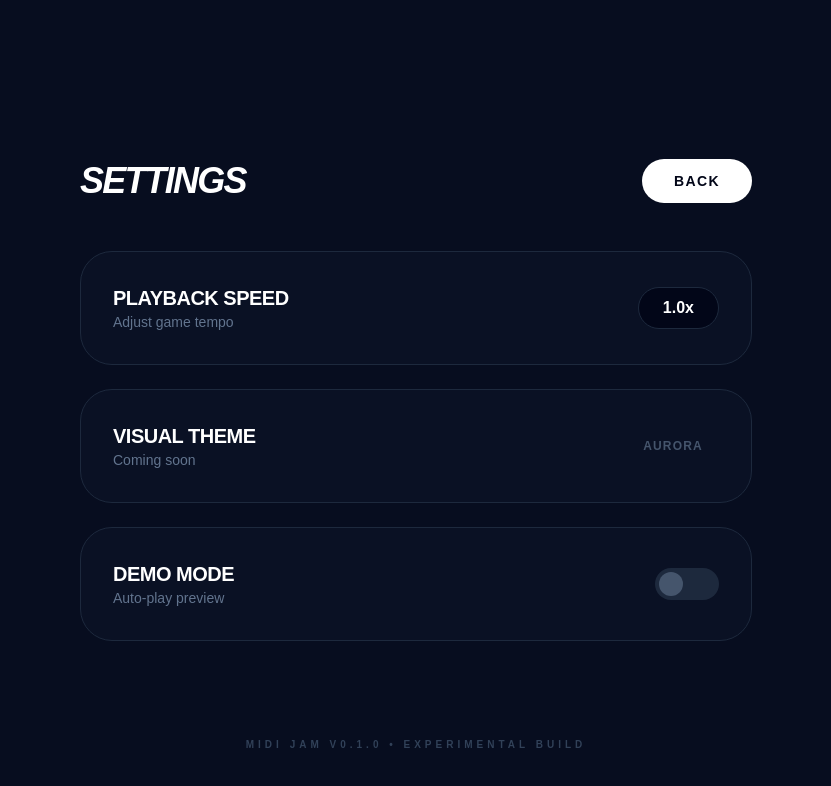
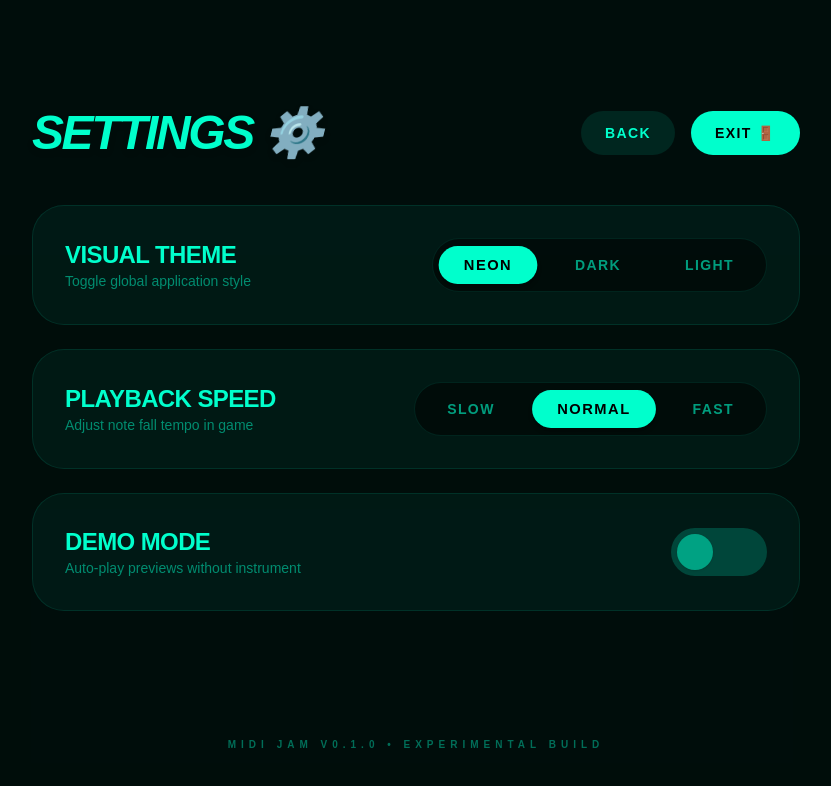
Before and after one commit to hongy20/midi-jam, a Next.js app: page /settings in a window 1280 px wide. Shown: the top 786 px of the page, without its empty margins (224-1055 px from the left). Built offline with nearby package versions, Linux system fonts and the light colour scheme.

Commit message:
feat(navigation): complete phase 2 layout and context wiring for game flow

```diff
--- a/src/app/game/page.tsx
+++ b/src/app/game/page.tsx
@@ -6,8 +6,13 @@ import { useGameNavigation } from "@/hooks/use-game-navigation";
 
 export default function GamePage() {
   const { navigate } = useGameNavigation();
-  const { selectedInstrument, selectedTrack, gameSession, setGameSession } =
-    useSelection();
+  const {
+    selectedInstrument,
+    selectedTrack,
+    gameSession,
+    setGameSession,
+    setSessionResults,
+  } = useSelection();
 
   const [timeLeft, setTimeLeft] = useState(gameSession?.timeLeft ?? 15);
   const [isPaused, setIsPaused] = useState(gameSession?.isPaused ?? false);
@@ -35,10 +40,21 @@ export default function GamePage() {
   // Auto-navigate on completion
   useEffect(() => {
     if (timeLeft <= 0) {
+      // Generate randomized results for the demo
+      const randomAccuracy = Math.floor(Math.random() * (100 - 30 + 1) + 30); // 30-100%
+      const randomScore = Math.floor(Math.random() * 9000) + 1000;
+      const randomCombo = Math.floor(Math.random() * 200) + 10;
+
+      setSessionResults({
+        score: randomScore,
+        accuracy: randomAccuracy,
+        combo: randomCombo,
+      });
+
       setGameSession(null); // Clear session on finish
       navigate("/results");
     }
-  }, [timeLeft, navigate, setGameSession]);
+  }, [timeLeft, navigate, setGameSession, setSessionResults]);
 
   // Handle Pause
   const handleTogglePause = useCallback(() => {
@@ -54,6 +70,11 @@ export default function GamePage() {
     setTimeLeft(15);
     setIsPaused(false);
     setShowOverlay(false);
+  };
+
+  const handleQuit = () => {
+    setGameSession(null);
+    navigate("/results");
   };
 
   // Keyboard support (Esc to pause) and Browser-back trapping
@@ -79,34 +100,50 @@ export default function GamePage() {
   }, [isPaused, handleTogglePause]);
 
   return (
-    <div className="fixed inset-0 bg-slate-950 flex flex-col items-center justify-center overflow-hidden">
+    <div className="fixed inset-0 bg-background text-foreground flex flex-col items-center justify-center overflow-hidden transition-colors duration-500">
+      {/* Background Mesh */}
+      <div className="absolute inset-0 overflow-hidden pointer-events-none z-0">
+        <div className="absolute top-1/2 left-1/2 -translate-x-1/2 -translate-y-1/2 w-[120vw] h-[120vh] bg-[radial-gradient(circle,rgba(255,255,255,0.05)_0%,transparent_60%)] animate-[spin_40s_linear_infinite]" />
+      </div>
+
       {/* Game Stage Area (Placeholder) */}
-      <div className="absolute inset-0 flex flex-col items-center justify-end pb-32">
-        <div className="w-full h-1 bg-slate-800 absolute top-1/2 -translate-y-1/2 opacity-20" />
-        <div className="text-white/5 font-black text-[20vw] select-none pointer-events-none tracking-tighter uppercase italic">
+      <div className="absolute inset-0 flex flex-col items-center justify-end pb-[10vh] sm:pb-[20vh] z-10">
+        <div className="w-full h-1 bg-foreground/10 absolute top-1/2 -translate-y-1/2 backdrop-blur-sm" />
+        <div className="text-foreground/5 font-black text-[15vw] select-none pointer-events-none tracking-tighter uppercase italic z-0 animate-pulse">
           JAMMING
         </div>
       </div>
 
       {/* Top UI */}
-      <header className="absolute top-0 w-full p-8 flex justify-between items-start z-10">
-        <div className="flex flex-col">
-          <span className="text-slate-500 font-bold uppercase tracking-widest text-xs mb-1">
-            Playing {selectedInstrument?.name || "Instrument"}
+      <header className="absolute top-0 w-full p-4 sm:p-8 flex justify-between items-start z-20 layout-padding">
+        <div className="flex flex-col max-w-[50%]">
+          <span className="text-foreground/50 font-bold uppercase tracking-[0.2em] sm:tracking-widest text-[10px] sm:text-xs mb-1 truncate">
+            {selectedInstrument?.name || "Instrument"}
           </span>
-          <h2 className="text-2xl font-black text-white uppercase tracking-tighter">
-            {selectedTrack?.name || "Moonlight Sonata"}
+          <h2 className="text-xl sm:text-2xl font-black text-foreground uppercase tracking-tighter truncate">
+            {selectedTrack?.name || "Track"}
           </h2>
         </div>
 
-        <div className="flex items-center gap-8">
-          <div className="flex flex-col items-end">
-            <span className="text-slate-500 font-bold uppercase tracking-widest text-[10px]">
+        <div className="flex items-center gap-4 sm:gap-8">
+          <div className="flex flex-col items-end hidden sm:flex">
+            <span className="text-foreground/50 font-bold uppercase tracking-widest text-[10px]">
               Time Remaining
             </span>
             <span
-              className={`text-4xl font-black tabular-nums transition-colors duration-300 ${
-                timeLeft < 5 ? "text-red-500 animate-pulse" : "text-white"
+              className={`text-3xl sm:text-4xl font-black tabular-nums transition-colors duration-300 ${
+                timeLeft < 5 ? "text-red-500 animate-pulse" : "text-foreground"
+              }`}
+            >
+              {Math.floor(timeLeft / 60)}:
+              {(timeLeft % 60).toString().padStart(2, "0")}
+            </span>
+          </div>
+
+          <div className="sm:hidden flex items-center pr-2">
+            <span
+              className={`text-2xl font-black tabular-nums transition-colors duration-300 ${
+                timeLeft < 5 ? "text-red-500 animate-pulse" : "text-foreground"
               }`}
             >
               {Math.floor(timeLeft / 60)}:
@@ -117,15 +154,15 @@ export default function GamePage() {
           <button
             type="button"
             onClick={handleTogglePause}
-            className="w-14 h-14 bg-white/10 hover:bg-white/20 rounded-full flex items-center justify-center transition-colors group"
+            className="w-12 h-12 sm:w-14 sm:h-14 bg-foreground/10 hover:bg-foreground/20 rounded-full flex items-center justify-center transition-colors group backdrop-blur-md border border-foreground/10 shadow-lg"
           >
             <div
-              className={`flex gap-1.5 transition-transform duration-300 ${
+              className={`flex gap-1 sm:gap-1.5 transition-transform duration-300 ${
                 isPaused ? "scale-90" : "group-hover:scale-110"
               }`}
             >
-              <div className="w-2 h-6 bg-white rounded-full" />
-              <div className="w-2 h-6 bg-white rounded-full" />
+              <div className="w-1.5 sm:w-2 h-5 sm:h-6 bg-foreground rounded-full" />
+              <div className="w-1.5 sm:w-2 h-5 sm:h-6 bg-foreground rounded-full" />
             </div>
           </button>
         </div>
@@ -134,50 +171,45 @@ export default function GamePage() {
       {/* Pause Overlay */}
       {showOverlay && (
         <div
-          className="fixed inset-0 z-50 bg-slate-950/80 backdrop-blur-xl flex items-center justify-center animate-in fade-in duration-300"
+          className="fixed inset-0 z-50 bg-background/80 backdrop-blur-2xl flex items-center justify-center animate-in fade-in duration-300 p-4"
           ref={overlayRef}
         >
-          <div className="text-center flex flex-col gap-6 max-w-sm w-full p-8 animate-in zoom-in-95 duration-300">
-            <h1 className="text-6xl font-black text-white italic uppercase tracking-tighter mb-4">
+          <div className="text-center flex flex-col gap-4 sm:gap-6 w-full max-w-[320px] sm:max-w-sm animate-in zoom-in-95 duration-300">
+            <h1 className="text-5xl sm:text-6xl font-black text-foreground italic uppercase tracking-tighter mb-2 sm:mb-4 bg-gradient-to-br from-foreground to-foreground/50 bg-clip-text text-transparent">
               Paused
             </h1>
 
             <button
               type="button"
               onClick={handleTogglePause}
-              className="w-full py-4 bg-white text-slate-950 rounded-full font-bold text-xl hover:scale-105 transition-transform shadow-[0_0_30px_rgba(255,255,255,0.2)]"
+              className="w-full py-3.5 sm:py-4 bg-foreground text-background rounded-full font-black text-lg sm:text-xl hover:scale-105 transition-transform shadow-[0_0_40px_rgba(255,255,255,0.2)]"
             >
               RESUME
             </button>
             <button
               type="button"
               onClick={handleRestart}
-              className="w-full py-4 bg-slate-900 text-white rounded-full font-bold text-xl hover:bg-slate-800 transition-colors"
+              className="w-full py-3.5 sm:py-4 bg-foreground/10 text-foreground border border-foreground/20 rounded-full font-bold text-lg sm:text-xl hover:bg-foreground/20 flexitems-center justify-center transition-colors"
             >
               RESTART
             </button>
             <button
               type="button"
               onClick={() => navigate("/settings?from=/game")}
-              className="w-full py-4 bg-slate-900 text-white rounded-full font-bold text-xl hover:bg-slate-800 transition-colors"
+              className="w-full py-3.5 sm:py-4 bg-foreground/10 text-foreground border border-foreground/20 rounded-full font-bold text-lg sm:text-xl hover:bg-foreground/20 transition-colors"
             >
-              SETTINGS
+              SETTINGS ⚙️
             </button>
             <button
               type="button"
-              onClick={() => navigate("/results")}
-              className="w-full py-4 text-red-500 rounded-full font-bold text-xl hover:bg-red-500/10 transition-colors"
+              onClick={handleQuit}
+              className="w-full py-3.5 sm:py-4 text-red-500 rounded-full font-bold text-lg sm:text-xl hover:bg-red-500/10 hover:shadow-[0_0_20px_rgba(239,68,68,0.2)] transition-all mt-4"
             >
               QUIT GAME
             </button>
           </div>
         </div>
       )}
-
-      {/* Visualizer Placeholder */}
-      <div className="relative w-full h-full pointer-events-none opacity-50 flex items-center justify-center">
-        <div className="w-px h-full bg-gradient-to-b from-transparent via-blue-500/20 to-transparent" />
-      </div>
     </div>
   );
 }
--- a/src/app/settings/page.tsx
+++ b/src/app/settings/page.tsx
@@ -1,97 +1,149 @@
 "use client";
 
 import { useSearchParams } from "next/navigation";
-import { Suspense } from "react";
+import { Suspense, useState } from "react";
+import { useTheme } from "@/context/theme-context";
 import { useGameNavigation } from "@/hooks/use-game-navigation";
 
 const BackButton = () => {
-  const { goBack } = useGameNavigation();
+  const { goBack, navigate } = useGameNavigation();
   const searchParams = useSearchParams();
   const from = searchParams.get("from") || "/";
 
-  const handleBack = () => {
-    goBack(from);
-  };
-
   return (
-    <button
-      type="button"
-      onClick={handleBack}
-      className="px-8 py-3 bg-white text-slate-950 rounded-full font-bold text-sm tracking-widest uppercase hover:scale-105 transition-transform"
-    >
-      Back
-    </button>
+    <div className="flex items-center gap-4">
+      <button
+        type="button"
+        onClick={() => goBack(from)}
+        className="px-6 py-3 bg-foreground/10 text-foreground rounded-full font-bold text-sm tracking-widest uppercase hover:bg-foreground/20 transition-colors"
+      >
+        BACK
+      </button>
+      <button
+        type="button"
+        onClick={() => navigate("/")}
+        className="px-6 py-3 bg-foreground text-background rounded-full font-bold text-sm tracking-widest uppercase hover:scale-105 transition-transform"
+      >
+        EXIT 🚪
+      </button>
+    </div>
   );
 };
 
 export default function SettingsPage() {
+  const { theme, setTheme } = useTheme();
+
+  // Local state for other settings
+  const [speed, setSpeed] = useState<"Slow" | "Normal" | "Fast">("Normal");
+  const [demoMode, setDemoMode] = useState<boolean>(false);
+
+  const themeOptions = ["neon", "dark", "light"] as const;
+  const speedOptions = ["Slow", "Normal", "Fast"] as const;
+
   return (
-    <div className="fixed inset-0 bg-slate-950 flex flex-col items-center justify-center p-6 overflow-hidden">
+    <div className="fixed inset-0 bg-background text-foreground flex flex-col items-center justify-center p-4 sm:p-6 overflow-hidden transition-colors duration-500">
       {/* Background Subtle Mesh */}
-      <div className="absolute inset-0 overflow-hidden pointer-events-none">
-        <div className="absolute top-0 left-0 w-full h-full bg-slate-900/40" />
+      <div className="absolute inset-0 overflow-hidden pointer-events-none z-0">
+        <div className="absolute top-0 left-0 w-full h-full bg-foreground/5" />
       </div>
 
-      <header className="relative z-10 w-full max-w-2xl flex items-center justify-between mb-12">
-        <h1 className="text-4xl font-black text-white italic uppercase tracking-tighter">
-          Settings
+      <header className="relative z-10 w-full max-w-3xl flex flex-col sm:flex-row items-center justify-between mb-8 sm:mb-12 gap-4">
+        <h1 className="text-4xl sm:text-5xl font-black italic uppercase tracking-tighter drop-shadow-md">
+          Settings ⚙️
         </h1>
         <Suspense>
           <BackButton />
         </Suspense>
       </header>
 
-      <main className="relative z-10 w-full max-w-2xl flex flex-col gap-6">
-        {/* Setting Item: Speed */}
-        <div className="bg-slate-900/50 border border-slate-800 p-8 rounded-[2rem] flex items-center justify-between">
-          <div className="flex flex-col">
-            <span className="text-white text-xl font-bold uppercase tracking-tight">
-              Playback Speed
+      <main className="relative z-10 w-full max-w-3xl flex flex-col gap-4 sm:gap-6 animate-slide-up pb-20">
+        {/* Setting Item: Theme */}
+        <div className="bg-foreground/5 backdrop-blur-md border border-foreground/10 p-6 sm:p-8 rounded-[1.5rem] sm:rounded-[2rem] flex flex-col sm:flex-row items-start sm:items-center justify-between gap-6 hover:bg-foreground/10 transition-colors">
+          <div className="flex flex-col flex-1">
+            <span className="text-xl sm:text-2xl font-bold uppercase tracking-tight">
+              Visual Theme
             </span>
-            <span className="text-slate-500 text-sm font-medium">
-              Adjust game tempo
+            <span className="text-foreground/50 text-xs sm:text-sm font-medium">
+              Toggle global application style
             </span>
           </div>
-          <div className="flex items-center gap-4 bg-slate-950 p-2 rounded-full border border-slate-800">
-            <span className="px-4 text-white font-black">1.0x</span>
+          <div className="flex items-center gap-2 sm:gap-4 flex-wrap bg-background/50 p-2 rounded-full border border-foreground/10 self-stretch sm:self-auto justify-center">
+            {themeOptions.map((opt) => (
+              <button
+                key={opt}
+                type="button"
+                onClick={() => setTheme(opt)}
+                className={`px-4 sm:px-6 py-2 rounded-full font-black text-xs sm:text-sm uppercase tracking-widest transition-all ${
+                  theme === opt
+                    ? "bg-foreground text-background shadow-md scale-[1.05]"
+                    : "text-foreground/60 hover:text-foreground"
+                }`}
+              >
+                {opt}
+              </button>
+            ))}
           </div>
         </div>
 
-        {/* Setting Item: Theme */}
-        <div className="bg-slate-900/50 border border-slate-800 p-8 rounded-[2rem] flex items-center justify-between">
-          <div className="flex flex-col">
-            <span className="text-white text-xl font-bold uppercase tracking-tight">
-              Visual Theme
+        {/* Setting Item: Speed */}
+        <div className="bg-foreground/5 backdrop-blur-md border border-foreground/10 p-6 sm:p-8 rounded-[1.5rem] sm:rounded-[2rem] flex flex-col sm:flex-row items-start sm:items-center justify-between gap-6 hover:bg-foreground/10 transition-colors">
+          <div className="flex flex-col flex-1">
+            <span className="text-xl sm:text-2xl font-bold uppercase tracking-tight">
+              Playback Speed
             </span>
-            <span className="text-slate-500 text-sm font-medium">
-              Coming soon
+            <span className="text-foreground/50 text-xs sm:text-sm font-medium">
+              Adjust note fall tempo in game
             </span>
           </div>
-          <div className="flex items-center gap-4 text-slate-600 font-bold uppercase text-xs tracking-widest px-4">
-            Aurora
+          <div className="flex items-center gap-2 sm:gap-4 flex-wrap bg-background/50 p-2 rounded-full border border-foreground/10 self-stretch sm:self-auto justify-center">
+            {speedOptions.map((opt) => (
+              <button
+                key={opt}
+                type="button"
+                onClick={() => setSpeed(opt)}
+                className={`px-4 sm:px-6 py-2 rounded-full font-black text-xs sm:text-sm uppercase tracking-widest transition-all ${
+                  speed === opt
+                    ? "bg-foreground text-background shadow-md scale-[1.05]"
+                    : "text-foreground/60 hover:text-foreground"
+                }`}
+              >
+                {opt}
+              </button>
+            ))}
           </div>
         </div>
 
         {/* Setting Item: Demo Mode */}
-        <div className="bg-slate-900/50 border border-slate-800 p-8 rounded-[2rem] flex items-center justify-between">
-          <div className="flex flex-col">
-            <span className="text-white text-xl font-bold uppercase tracking-tight">
+        <div className="bg-foreground/5 backdrop-blur-md border border-foreground/10 p-6 sm:p-8 rounded-[1.5rem] sm:rounded-[2rem] flex flex-col sm:flex-row items-start sm:items-center justify-between gap-6 hover:bg-foreground/10 transition-colors">
+          <div className="flex flex-col flex-1">
+            <span className="text-xl sm:text-2xl font-bold uppercase tracking-tight">
               Demo Mode
             </span>
-            <span className="text-slate-500 text-sm font-medium">
-              Auto-play preview
+            <span className="text-foreground/50 text-xs sm:text-sm font-medium">
+              Auto-play previews without instrument
             </span>
           </div>
           <button
             type="button"
-            className="w-16 h-8 bg-slate-800 rounded-full relative transition-colors"
+            onClick={() => setDemoMode(!demoMode)}
+            className={`w-20 sm:w-24 h-10 sm:h-12 rounded-full relative transition-colors duration-300 self-end sm:self-auto ${
+              demoMode
+                ? "bg-foreground shadow-[0_0_20px_rgba(255,255,255,0.2)]"
+                : "bg-foreground/20"
+            }`}
           >
-            <div className="absolute left-1 top-1 w-6 h-6 bg-slate-600 rounded-full" />
+            <div
+              className={`absolute top-1 bottom-1 w-8 sm:w-10 rounded-full transition-all duration-300 ease-[cubic-bezier(0.34,1.56,0.64,1)] shadow-sm ${
+                demoMode
+                  ? "bg-background left-[calc(100%-0.25rem-2rem)] sm:left-[calc(100%-0.25rem-2.5rem)] scale-110"
+                  : "bg-foreground/50 left-1 scale-90"
+              }`}
+            />
           </button>
         </div>
       </main>
 
-      <footer className="absolute bottom-12 text-slate-700 text-[10px] uppercase tracking-[0.4em] font-black">
+      <footer className="absolute bottom-6 sm:bottom-12 text-foreground/40 text-[8px] sm:text-[10px] uppercase tracking-[0.4em] sm:tracking-[0.5em] font-black w-full text-center">
         Midi Jam v0.1.0 • Experimental Build
       </footer>
     </div>
```
Also changed, not shown: conductor/tracks/core_navigation_20260219/plan.md (+4 -4 lines), src/app/results/page.tsx (+96 -65 lines), src/app/tracks/page.tsx (+73 -42 lines).
